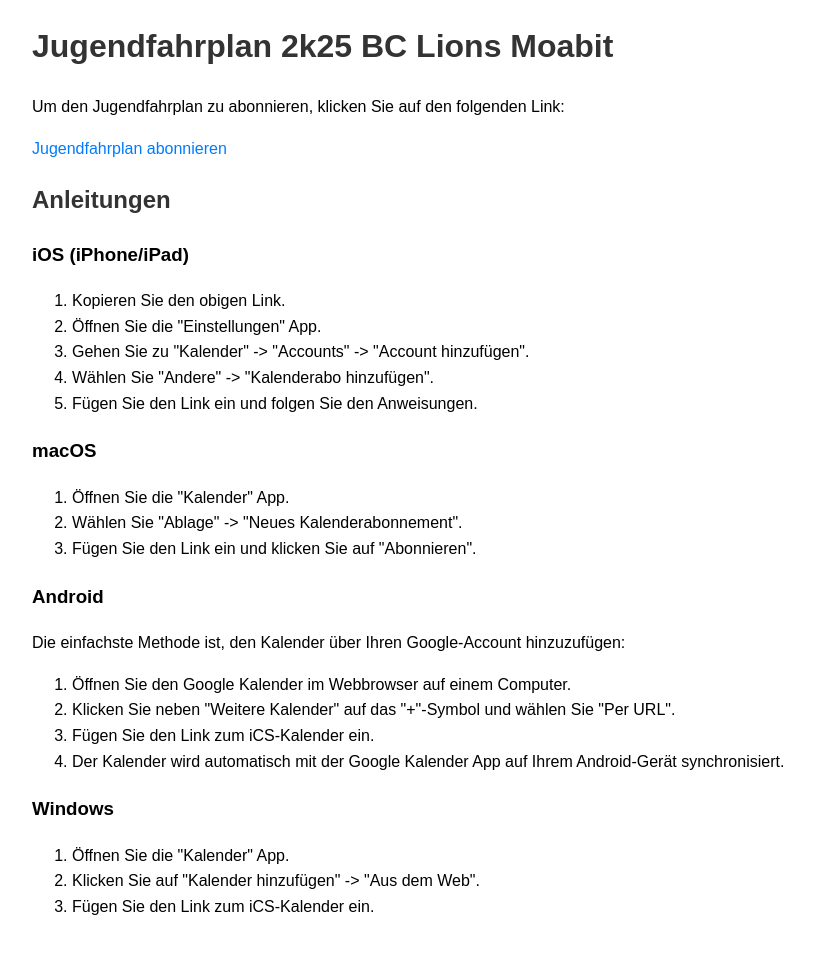
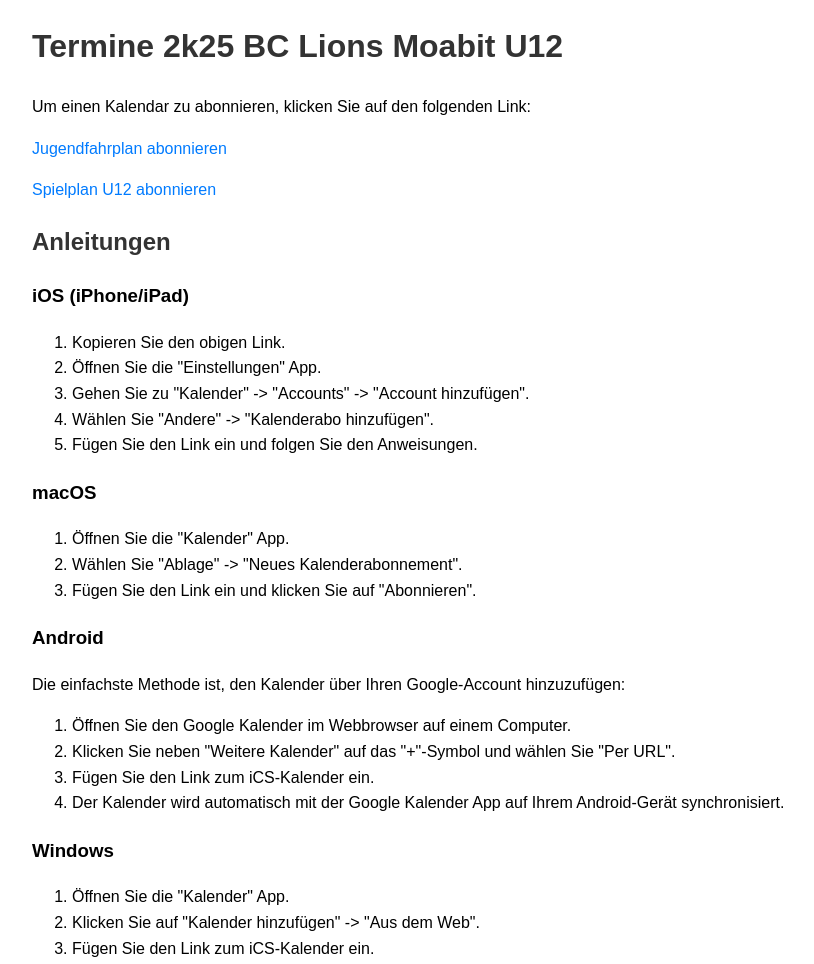
Before and after one commit to pkcpkc/bc-lions-moabit, a plain HTML site: page docs/index.html in a window 1280 px wide. Shown: the whole page, without its empty margins (208-1022 px from the left). Before the commit the page ends 940 px from the top, so only its background shows below. Drawn offline with Linux system fonts and the light colour scheme.

Commit message:
mvoed files and update index

```diff
--- a/docs/index.html
+++ b/docs/index.html
@@ -34,9 +34,10 @@
 </head>
 <body>
     <div class="container">
-        <h1>Jugendfahrplan 2k25 BC Lions Moabit</h1>
-        <p>Um den Jugendfahrplan zu abonnieren, klicken Sie auf den folgenden Link:</p>
+        <h1>Termine 2k25 BC Lions Moabit U12</h1>
+        <p>Um einen Kalendar zu abonnieren, klicken Sie auf den folgenden Link:</p>
         <p><a href="./ics/jugendfahrplan_2k25.ics">Jugendfahrplan abonnieren</a></p>
+        <p><a href="./ics/bc_lions_moabit_u12.ics">Spielplan U12 abonnieren</a></p>
 
         <div class="instructions">
             <h2>Anleitungen</h2>
```
Also changed, not shown: 2 other files.
